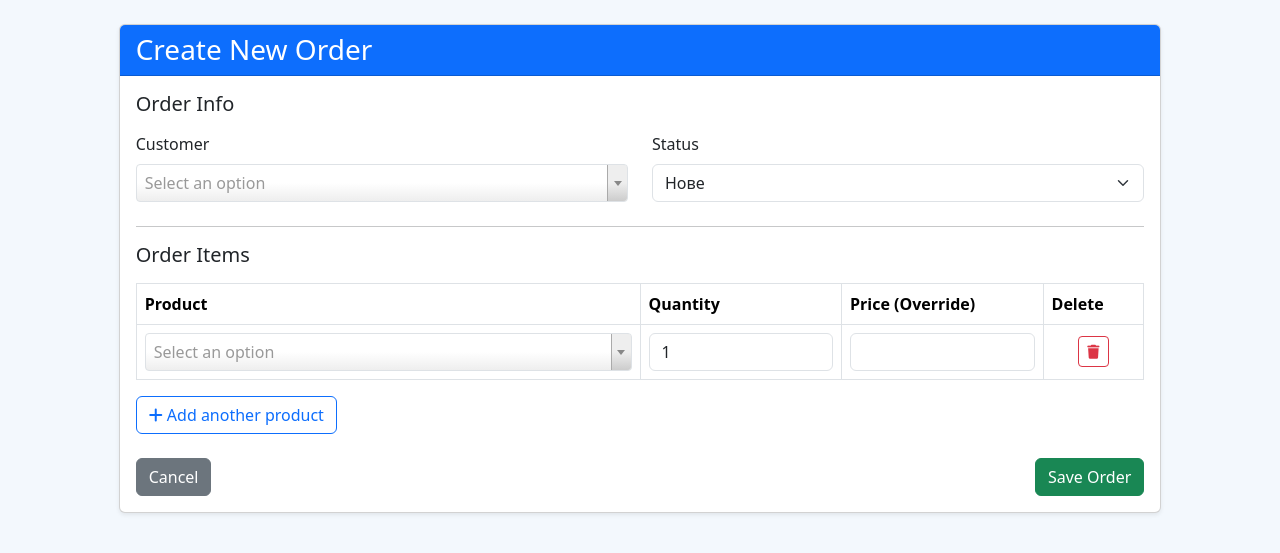
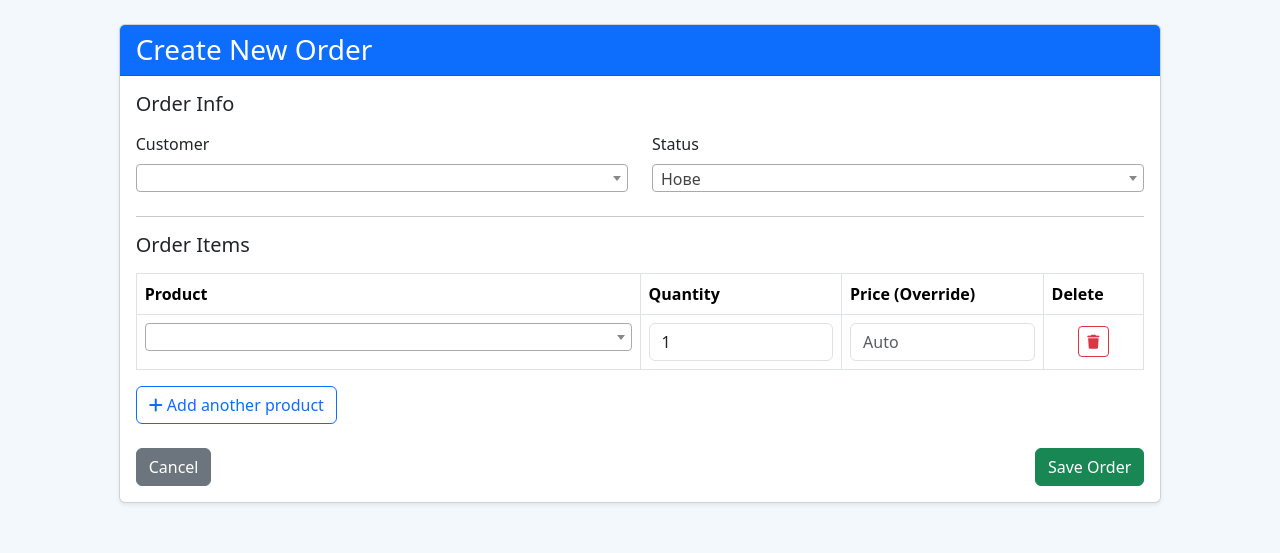
Before and after one commit to few-letters/crm, a Django app: page /add_order/ in a window 1280 px wide. Shown: the part 56-609 px from the top of the page. Run offline with Django 5.2, Linux system fonts and the light colour scheme; the visitor is signed in with stand-in values (Sample User, id 1); data that the repository does not hold is empty; some libraries are stand-ins or nearby versions.

Commit message:
Rewrited select2 search this time using django-select2. Added caching for select2 using Redis via docker. Fixed add_order

```diff
--- a/core/urls.py
+++ b/core/urls.py
@@ -5,6 +5,7 @@ from django.conf import settings
 urlpatterns = [
     path('admin/', admin.site.urls),
     path("", include('website.urls')),
+    path("select2/", include("django_select2.urls")),
 ]
 
 if settings.DEBUG:
--- a/website/forms.py
+++ b/website/forms.py
@@ -4,6 +4,7 @@ from django.contrib.auth import get_user_model
 from django.contrib.auth.forms import UserCreationForm
 from django.utils.html import format_html
 from .models import Customer, Product, OrderItem, Order
+from django_select2 import forms as s2forms
 
 
 User = get_user_model()
@@ -73,14 +74,29 @@ class ProductForm(forms.ModelForm):
         }
 
 
+class ProductWidget(s2forms.ModelSelect2Widget):
+    search_fields = [
+        "name__icontains",
+        "description__icontains",
+    ]
+    attrs={"data-placeholder": "Select a product"}
+
+class CustomerWidget(s2forms.ModelSelect2Widget):
+    search_fields = [
+        "first_name__icontains",
+        "last_name__icontains",
+        "email__icontains",
+    ]
+    attrs={"data-placeholder": "Select a customer"}
+
 class OrderForm(forms.ModelForm):
     class Meta:
         model = Order
         fields = ['customer', 'status']
 
         widgets = {
-            'customer': forms.Select(attrs={'class': 'form-select'}),
-            'status': forms.Select(attrs={'class': 'form-select status-select'}),
+            'customer': CustomerWidget,
+            'status': s2forms.Select2Widget,
         }
 
 
@@ -89,9 +105,9 @@ OrderItemFormSet = inlineformset_factory(
     model=OrderItem,
     fields=('product', 'quantity', 'price'),
     widgets={
-        'product': forms.Select(attrs={'class': 'form-select'}),
+        'product': ProductWidget,
         'quantity': forms.NumberInput(attrs={'class': 'form-control', 'min': '1'}),
-        'price': forms.NumberInput(attrs={'class': 'form-control', 'step': '1'}),
+        'price': forms.NumberInput(attrs={'class': 'form-control', 'step': '1', 'placeholder': 'Auto'}),
     },
     extra=0,
     can_delete=True,
--- a/website/templates/website/add_order.html
+++ b/website/templates/website/add_order.html
@@ -1,4 +1,13 @@
 {% extends "website/base.html" %}
+
+{% block extra_css %}
+   {{ form.media.css }}
+   <style>
+      .select2-container {
+         width: 100% !important;
+      }
+   </style>
+{% endblock extra_css %}
 
 {% block content %}
    <div class="row justify-content-center mt-4">
@@ -9,16 +18,24 @@
             </div>
             <div class="card-body">
 
-               <form method="post">
+               <form method="post" novalidate>
                   {% csrf_token %}
 
                   <h5 class="mb-3">Order Info</h5>
                   <div class="row mb-4">
                      <div class="col-md-6">
                         <label class="form-label">Customer</label>
+                        {% if form.customer.errors %}
+                           <div class="text-danger small mt-1">{{ form.customer.errors }}</div>
+                        {% endif %}
+
                         {{ form.customer }}
                      </div>
                      <div class="col-md-6">
+                        {% if form.status.errors %}
+                           <div class="text-danger small mt-1">{{ form.status.errors }}</div>
+                        {% endif %}
+
                         <label class="form-label">Status</label>
                         {{ form.status }}
                      </div>
@@ -119,24 +136,14 @@
       </table>
    </div>
 
+{% endblock content %}
+
+{% block extra_js %}
+
+   {{ form.media.js }}
+
    <script>
       document.addEventListener("DOMContentLoaded", function () {
-
-      function initSelect2(element) {
-         $(element).select2({
-         theme: "classic",
-         width: "100%",
-         placeholder: "Select an option",
-         allowClear: true,
-         });
-      }
-
-      $('select')
-         .not('.status-select')
-         .not('#empty-form select')
-         .each(function() {
-        initSelect2(this);
-    });
 
          const addItemBtn = document.getElementById("add-item-btn");
          const tableBody = document.getElementById("items-table-body");
@@ -147,15 +154,13 @@
 
          addItemBtn.addEventListener("click", function () {
             const count = parseInt(totalFormsInput.value);
-
             const newRow = emptyFormTemplate.cloneNode(true);
 
             newRow.innerHTML = newRow.innerHTML.replace(/__prefix__/g, count); //g - флажок "для всього, не тільки перший"
-
             tableBody.appendChild(newRow);
 
             const newSelect = newRow.querySelector("select");
-         if (newSelect) initSelect2(newSelect);
+            if (newSelect) $(newSelect).djangoSelect2();
 
             totalFormsInput.value = count + 1;
          });
@@ -178,19 +183,4 @@
          });
       });
    </script>
-
-   <style>
-  .select2-container .select2-selection--single {
-    height: 38px !important;
-    border: 1px solid #dee2e6 !important; /* Сіра рамка як у Bootstrap */
-    display: flex;
-    align-items: center;
-  }
-  .select2-container--classic
-    .select2-selection--single
-    .select2-selection__arrow {
-    height: 36px !important;
-  }
-   </style>
-
-{% endblock content %}
+{% endblock extra_js %}
--- a/website/templates/website/base.html
+++ b/website/templates/website/base.html
@@ -15,6 +15,9 @@
       <link rel="stylesheet"
             href="https://cdnjs.cloudflare.com/ajax/libs/font-awesome/6.4.0/css/all.min.css">
       <link rel="stylesheet" href="{% static 'css/style_main.css' %}">
+
+      {% block extra_css %}
+      {% endblock extra_css %}
    </head>
 
    <body>
@@ -44,5 +47,8 @@
               crossorigin="anonymous"></script>
       <script src="https://code.jquery.com/jquery-3.6.0.min.js"></script>
       <script src="https://cdn.jsdelivr.net/npm/select2@4.1.0-rc.0/dist/js/select2.min.js"></script>
+
+      {% block extra_js %}
+      {% endblock extra_js %}
    </body>
 </html>
```
Also changed, not shown: core/settings.py (+18 -0 lines), temp_delete.html (+23 -61 lines). Lines whose indentation alone changed are shown as unchanged.
